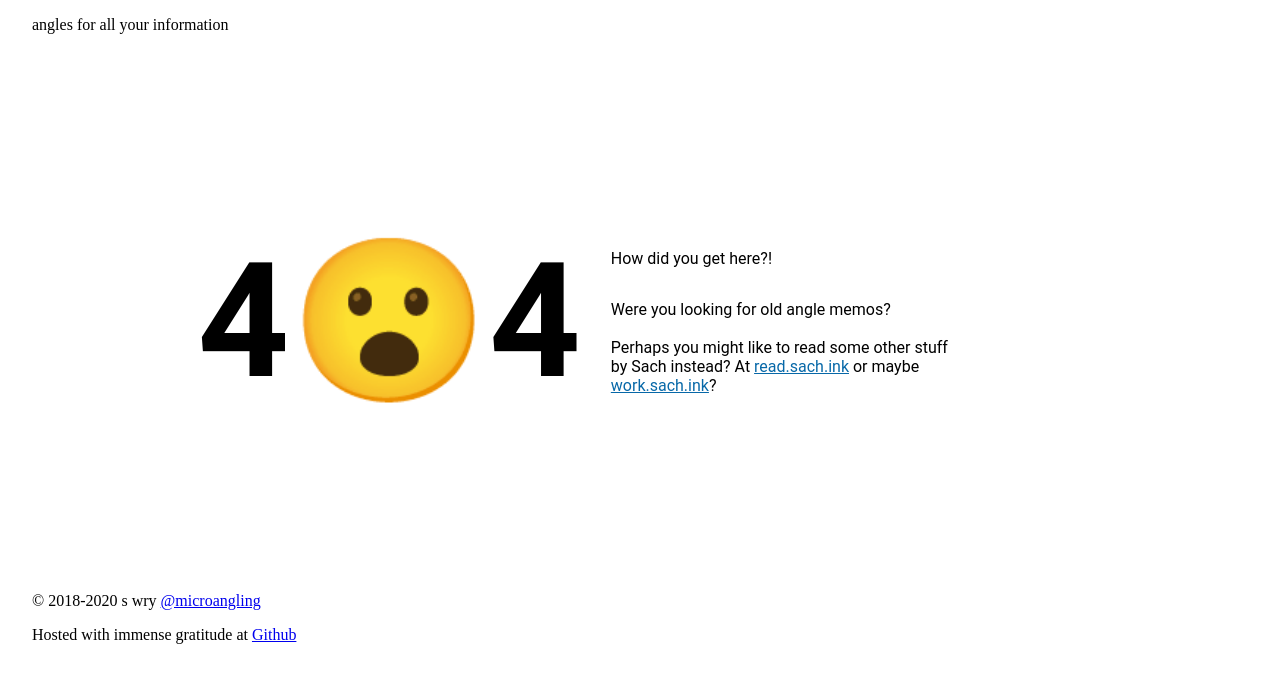
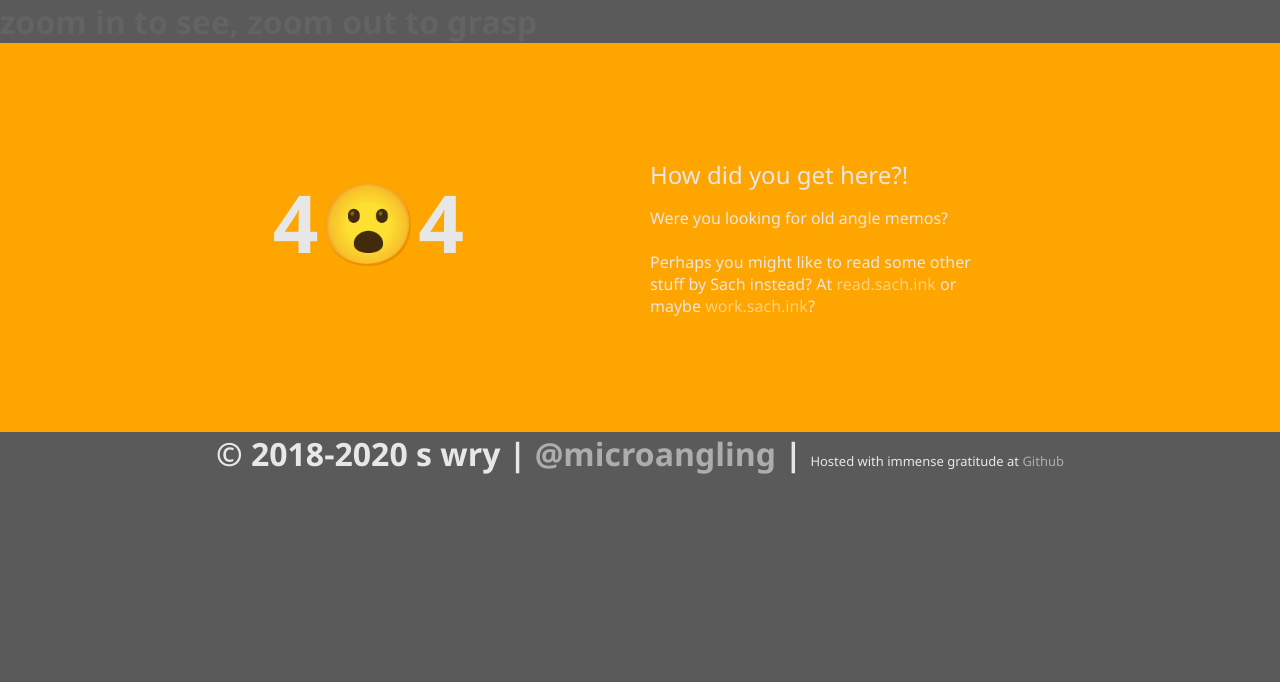
Before and after one commit to mileallen/angle, a plain HTML site: page 404.html in a window 1280 px wide. Drawn offline with Linux system fonts and the light colour scheme; files that its build step writes are made by us from their sources.

Commit message:
Add files via upload

```diff
--- a/404.html
+++ b/404.html
@@ -1,85 +1,75 @@
 <!DOCTYPE html>
 <html lang="en">
+
 <head>
     <meta charset="UTF-8">
     <meta name="viewport" content="width=device-width, initial-scale=1.0">
-    <meta http-equiv="X-UA-Compatible" content="ie=edge">
-    <title>Oh... you will not find that here!</title>
-    <link rel="icon" type="image/png" href="./graph/ico.png">
-    <link rel="stylesheet" href="./format/css/format.css">
-    <link rel="stylesheet" href="./format/css/add.css">
+
+    <title>angle.fyi - Connecting News and Research</title>
+    <link rel="icon" type="image/png" href="graph/ico.png">
+    <link rel="stylesheet" href="./lay.css">
+    <link rel="stylesheet" href="./add.css">
+
+<style>
+.media {
+    display: flex;
+    flex-wrap: wrap;
+}
+
+.media > * {
+    flex: 1 1 250px;
+    margin: 15px;
+}
+
+</style>
+
 
 </head>
 
 <body>
 
+    <div class="main">
 
-    <section class="hero is-dark">
-        <div class="hero-body is-paddingless">
-          <p class="is-size-3 has-text-grey-dark has-text-weight-bold" style="padding-left: 1.5rem;">
-            angles for all your information
+        <div class="siz6 thic lit" style="color: rgba(102, 102, 102, 0.7);"> zoom in to see, zoom out to grasp </div>
+
+        <div class="sect grd bg2">
+
+            <div>
+
+                <div style="display: flex; align-items:center; justify-content: center; flex-wrap: wrap; width:70%; margin-left: auto; margin-right: auto;">
+                    <div style="flex: 1 1 200px;">
+                        <p class="sizBig gapB2" style="font-weight: 700;">4😮4</p>
+                    </div>
+                    <div style="display: flex; flex-direction: column; flex: 1 1 180px;">
+                        <div>
+                            <p class="siz5 gapB1"> How did you get here?!</p>
+                        </div>
+                        <div>
+                            <p>Were you looking for old angle memos? <br /> <br />
+                                Perhaps you might like to read some other stuff by Sach instead?
+                                At <a href="https://read.sach.ink">read.sach.ink</a> or maybe
+                                <a href="https://work.sach.ink">work.sach.ink</a>?
+
                             </p>
                         </div>
-      </section>
-
-
-
-      <section class="hero is-primary">
-        <div class="hero-body">
-          <container class="is-size-5 has-text-grey-dark has-text-weight-bold" style="padding-left: 1.5rem;">
-
-
-            <div style="display: flex; flex-direction: row; align-items:center; width:70%; margin-left: auto;
-            margin-right: auto; font-family: Roboto, Sans-serif;">
-                <div style="flex: initial;">
-                    <p style="font-size: 10rem; font-weight: 700;">4😮4</p></div>
-                <div style="display: flex; flex-direction: column; flex: initial;
-                width: 40%; padding: 30px;">
-                <div><p>
-                    How did you get here?!</p></div>
-                <div><p>Were you looking for old angle memos? <br/> <br/>
-                    Perhaps you might like to read some other stuff by Sach instead?
-                    At <a style="color: #0768a8;" href="https://read.sach.ink">read.sach.ink</a> or maybe
-                    <a style="color: #0768a8;" href="https://work.sach.ink">work.sach.ink</a>?
-
-                </p></div>
                     </div>
                 </div>
 
-
-
-        </container>
-        </div>
-      </section>
-
-
-
-
-      <section class="hero is-dark">
-        <div class="hero-body is-paddingless has-text-grey-dark">
-
-
-          <div class="columns is-vcentered is-marginless">
-
-            <div class="column is-paddingless">
-              <p class="is-size-3 has-text-weight-bold" style="padding-left: 1.5rem;">
-                © 2018-2020 s wry <a href="https://twitter.com/microangling">@microangling</a>
-              </p>
-            </div>
-
-            <div class="column is-1 is-paddingless">
-            </div>
-
-            <div class="column is-paddingless">
-              <p class="is-size-7" style="padding-left: 1.5rem;">Hosted with immense gratitude at
-                <a href="https://github.com">Github</a> </p>
             </div>
 
         </div>
 
 
+        <div style="text-align: center;">
+            <p>
+                <span class="siz6 thic">© 2018-2020 s wry | <a href="https://twitter.com/microangling">@microangling</a>
+                    | </span>
+                <span class="siz2 thin">Hosted with immense gratitude at <a href="https://github.com">Github</a> </span>
+            </p>
         </div>
-      </section>
+
+    </div>
 
 </body>
+
 </html>
```
Lines whose indentation alone changed are shown as unchanged.
